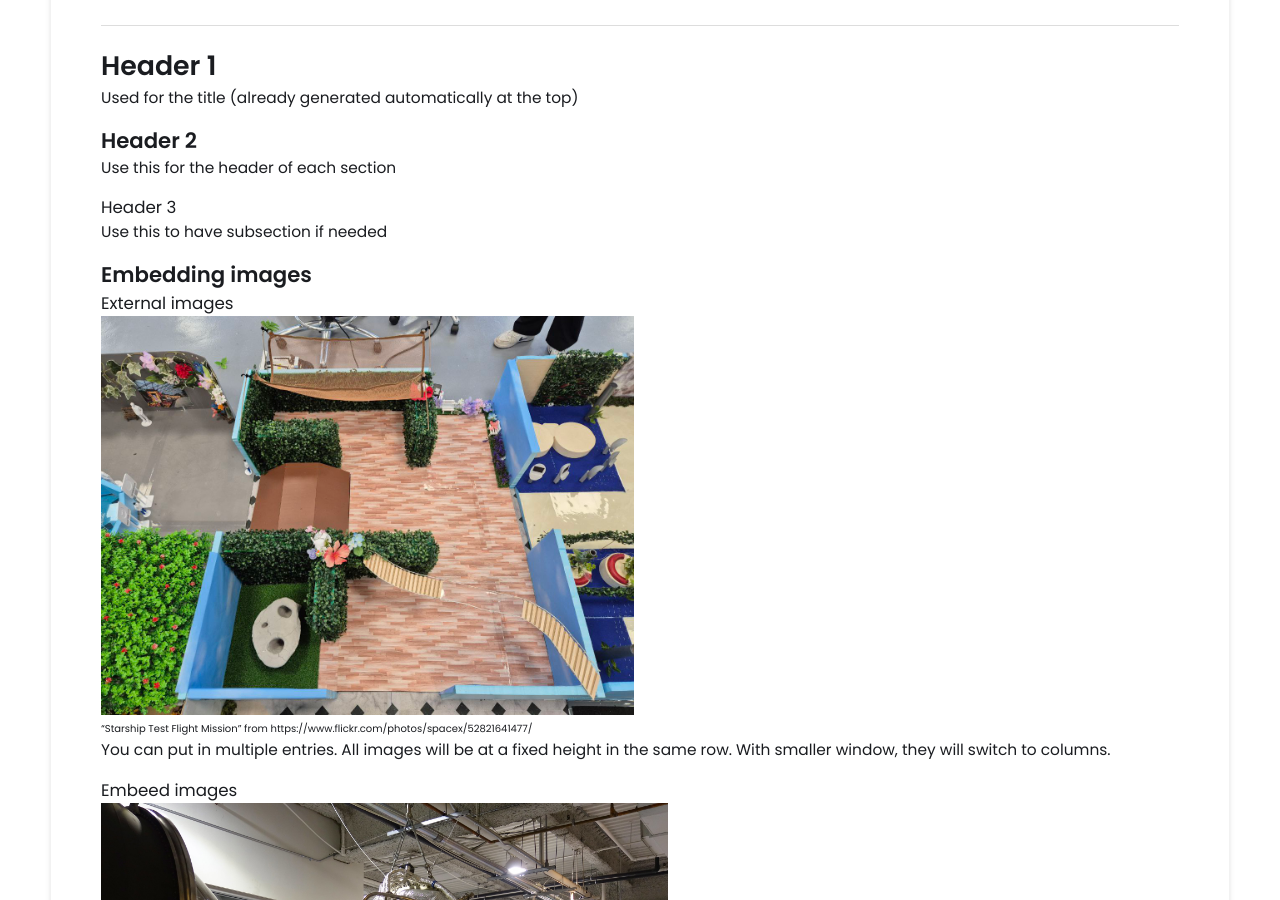
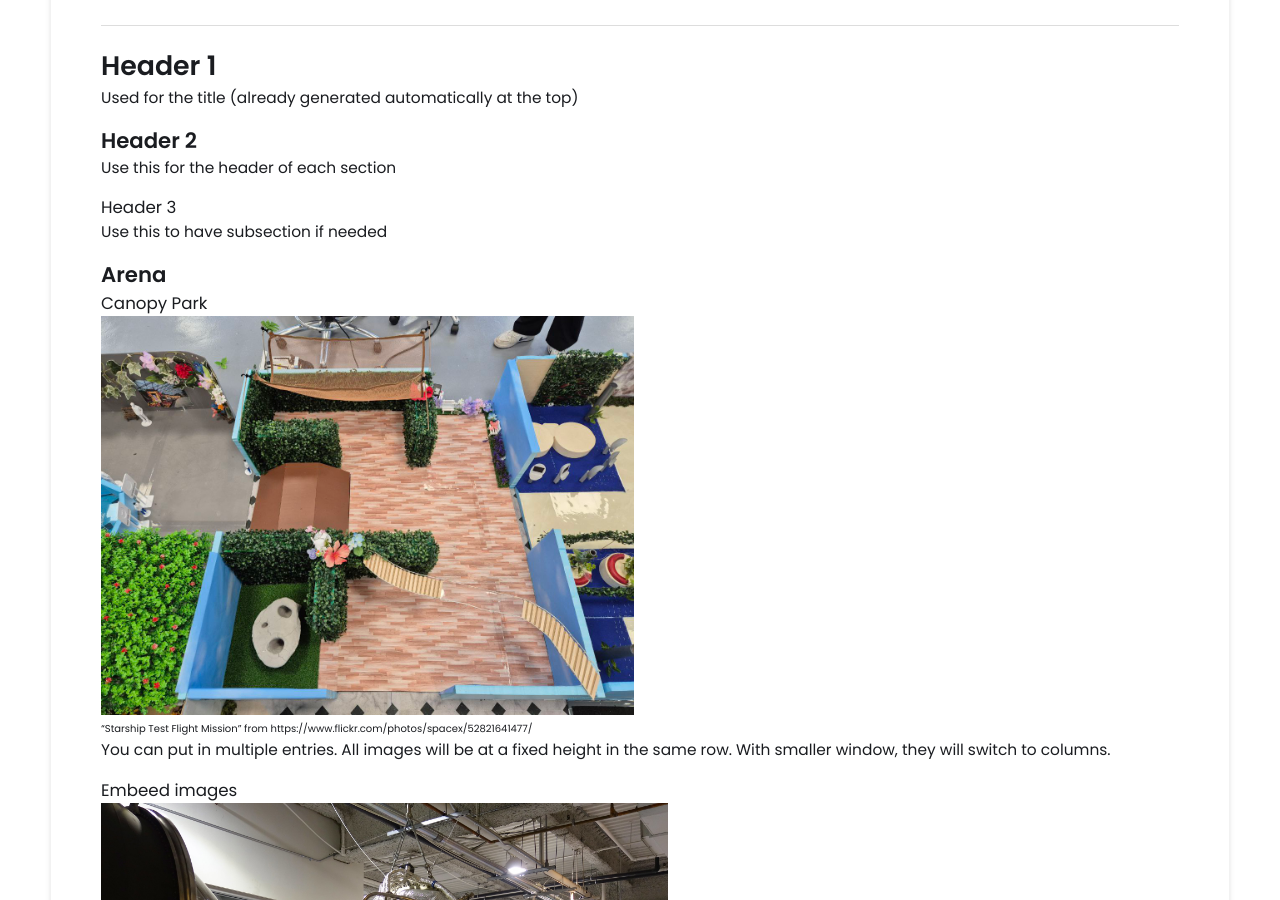
Before and after one commit to AloysiusHo/AloysiusHo.github.io, a Jekyll site: the page built from _projects/demo-project/index.md, in a window 1280 px wide and 900 px high, scrolled down 723 px. Built offline with Jekyll 4.4.1, drawn with Linux system fonts in a browser that asks for light colours.

Commit message:
Update index.md

```diff
--- a/_projects/demo-project/index.md
+++ b/_projects/demo-project/index.md
@@ -16,8 +16,8 @@ Use this for the header of each section
 Use this to have subsection if needed
 
 
-## Embedding images
-### External images
+## Arena
+### Canopy Park
 {% include image-gallery.html images="Arena_2.jpg" height="400"%}
 <span style="font-size: 10px">"Starship Test Flight Mission" from https://www.flickr.com/photos/spacex/52821641477/</span>
 You can put in multiple entries. All images will be at a fixed height in the same row. With smaller window, they will switch to columns.
```
